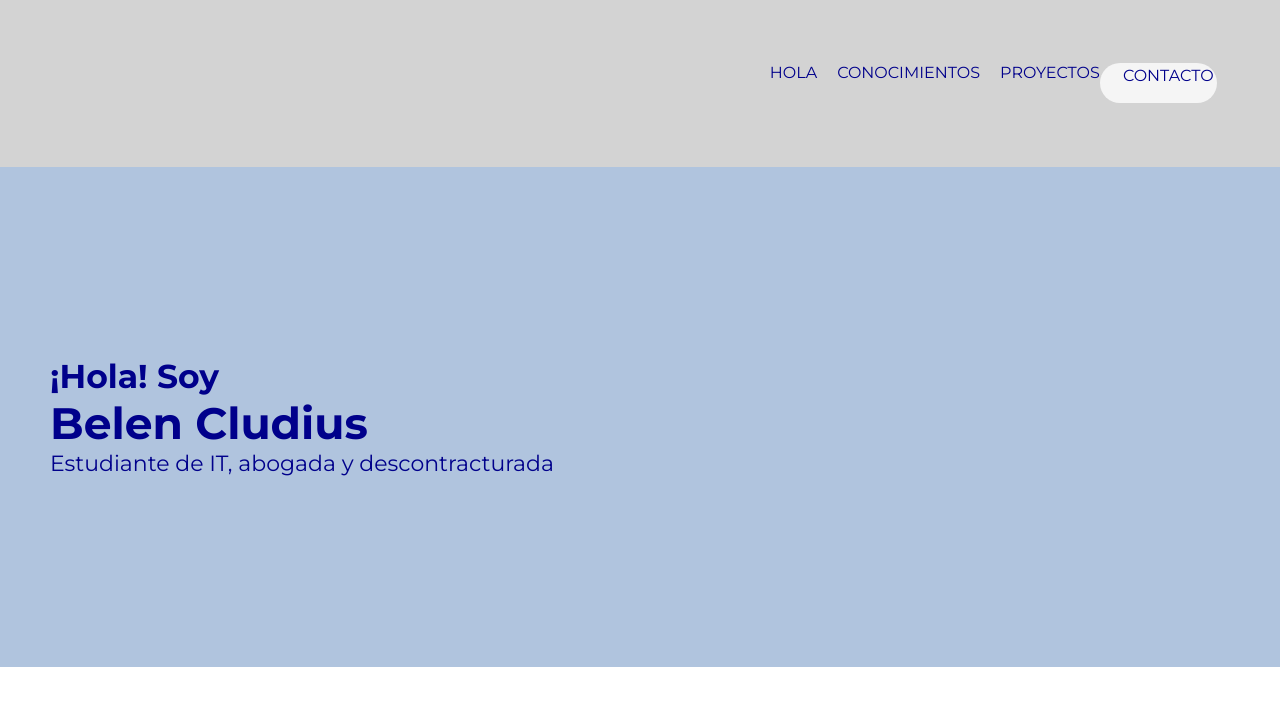
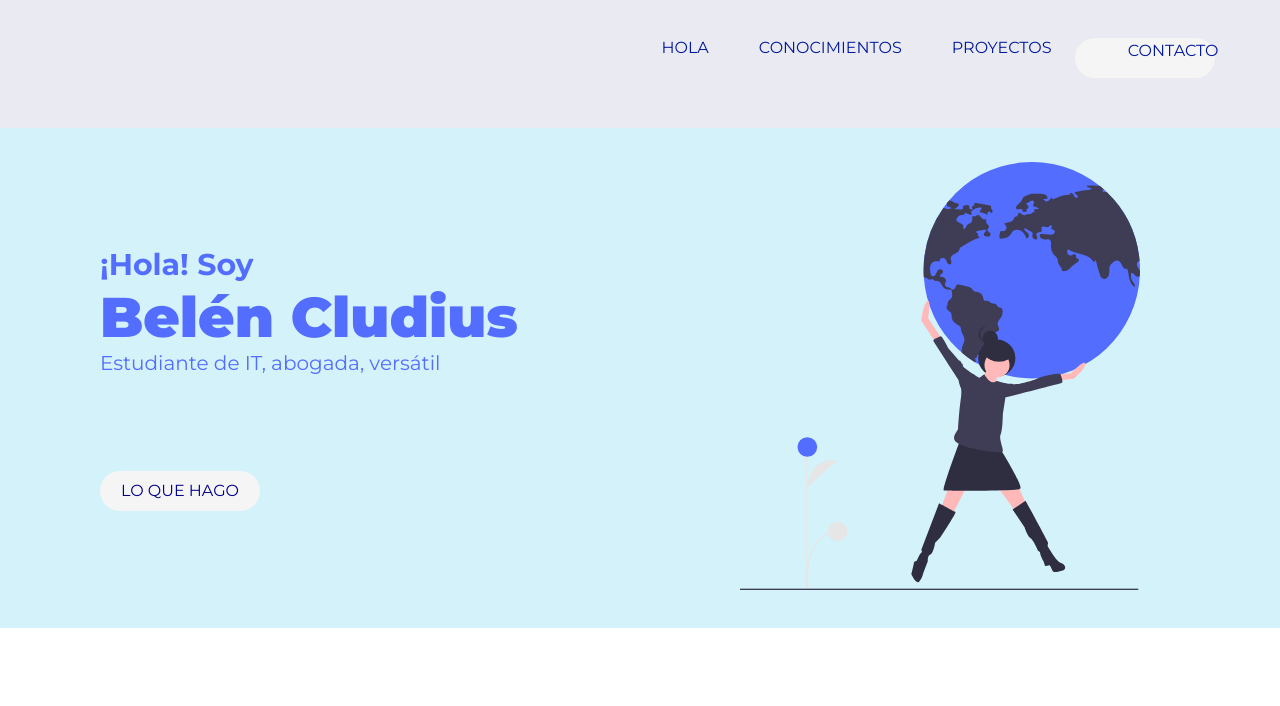
Before and after one commit to belencludius/portafolio-ada, a plain HTML site: page index.html in a window 1280 px wide. Drawn offline with Linux system fonts and the light colour scheme.

Commit message:
volvi a cambiar colores, cambie imagen, tamaño de letras

```diff
--- a/index.html
+++ b/index.html
@@ -27,13 +27,17 @@
   </header>
 
 <main>
+      <div class="sectionizq">
+          <h2>¡Hola! Soy</h2>
+          <h1>Belén Cludius</h1>
+          <p>Estudiante de IT, abogada, versátil</p>
+          <a name="hola"></a>
+          <div class="loquehago"> <a href=#loquehago></a>LO QUE HAGO</div>
+    </div>
 
-    <div class="sectionizq"><h2>¡Hola! Soy</h2>
-    <h1>Belen Cludius</h1>
-    <p>Estudiante de IT, abogada y descontracturada</p>
-    <a name="hola"></a>
+    <div class="sectionder">
+    <img src="assets/images/theworldismine.svg" width="400px">
     </div>
-    <div class="sectionder"></div>
 </main>
 
 </body>
--- a/styles.css/style.css
+++ b/styles.css/style.css
@@ -10,54 +10,82 @@ header{
   justify-content: flex-end;
   flex-direction: row;
   padding: 3%;
-  background-color:lightgrey;
+  background-color:rgb(234, 235, 242)
 
   }
    nav{
-  margin:25px;
+  margin-left: 50px;
+  margin-right:50px;
   }
   ul{
   display:flex;
   flex-direction: row;
   list-style:none;
+  }
 
-
-   }
-span{
-  padding-left:20px;
+  span{
+  padding-left:50px;
   }
   a{
   text-decoration: none;
-  color:darkblue
+  color:rgb(3, 25, 155)
 }
 .contacto{
-  width:13@0px;
+
+  width: 140px;
   border-radius: 35px;
   background-color: whitesmoke;
   padding:3px;
-  height: 40px;
-}
+   height: 40px;
+  text-align: center;
+  margin-left: 4%;
+  margin-bottom: 2%;
+  color:grey
+  }
 
   main{
   display:flex;
-  padding-left:50px;
-  margin-right: 50px;
-  flex-direction: row;
+  padding-left:100px;
   width: 100vw;
   height:500px;
-  background-color: lightsteelblue;
+  background-color: #d4f2f9;
   align-items: center;
-  color:darkblue;
-  flex-direction: row;
+  color:#536DFE ;
+   /* justify-content:center; */
 }
 
- .sectionizq{
-font-size: 22px;
-flex-grow:1;
+h1 {
+  font-size: 56px;
+  font-weight: 900;
 }
+
+h2 {
+  font-size:30px;
+}
+
+p {font-size: 20px;
+  }
+
+.sectionizq{
+  display:flex;
+justify-content: center;
+align-self: center;
+flex-direction: column;
+width: 50vw;
+}
+
+.loquehago{
+  width: 160px;
+  border-radius: 35px;
+  background-color: whitesmoke;
+  padding:10px;
+  margin-top: 15%;
+  height: 40px;
+  text-align: center;
+  color:darkblue
+}
+
 .sectionder{
-  flex-grow:1
+  width:50vh;
+  padding-right: 200px;
   }
-  p{
-
-  }
```
Also changed, not shown: assets/images/theworldismine.svg (added), assets/images/undraw_the_world_is_mine_nb0e (1).svg (added).
